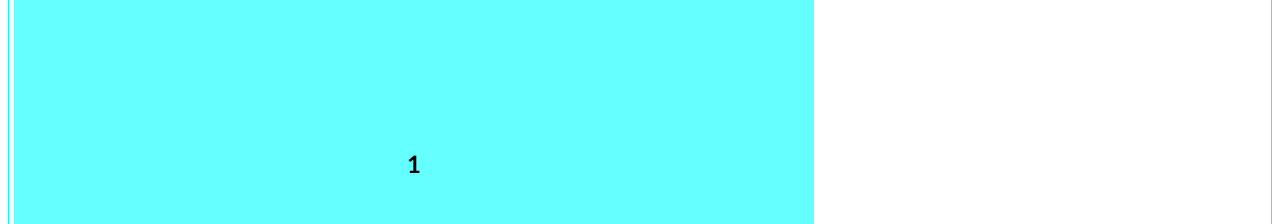
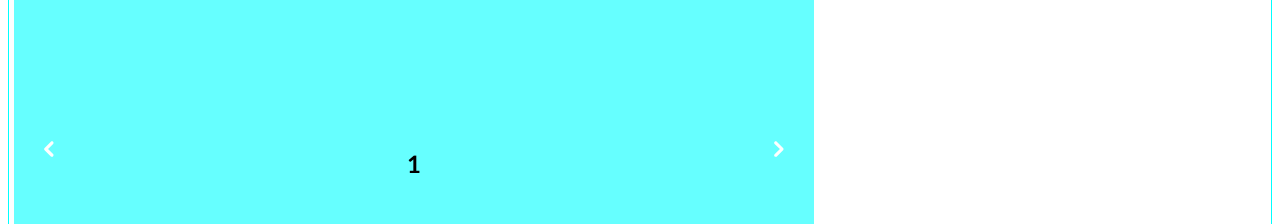
Before and after one commit to CainHappyfish/Doki-UI, a Vue app in the folder Doki-UI/: page / in a window 1280 px wide. Shown: the part 2440-2664 px from the top of the page. Built offline with nearby package versions, Linux system fonts and the light colour scheme.

Commit message:
fix: carousel switch button

```diff
--- a/Doki-UI/src/components/carousel/dokiCarousel.vue
+++ b/Doki-UI/src/components/carousel/dokiCarousel.vue
@@ -5,7 +5,7 @@ import leftIcon from "./public/left.svg";
 import rightIcon from "./public/right.svg";
 
 const type = ref<string>(useAttrs().type === "vertical" ? "doki-carousel__vertical" : "doki-carousel__horizontal");
-const hide = ref<boolean>(useAttrs().hide === "")
+const hide = ref<boolean>(useAttrs().hide !== "");
 const indicatorType = ref<string>(useAttrs().type === "vertical" ? "indicator-item__vertical" : "indicator-item__horizontal");
 const itemLength = ref(0);
 
```
